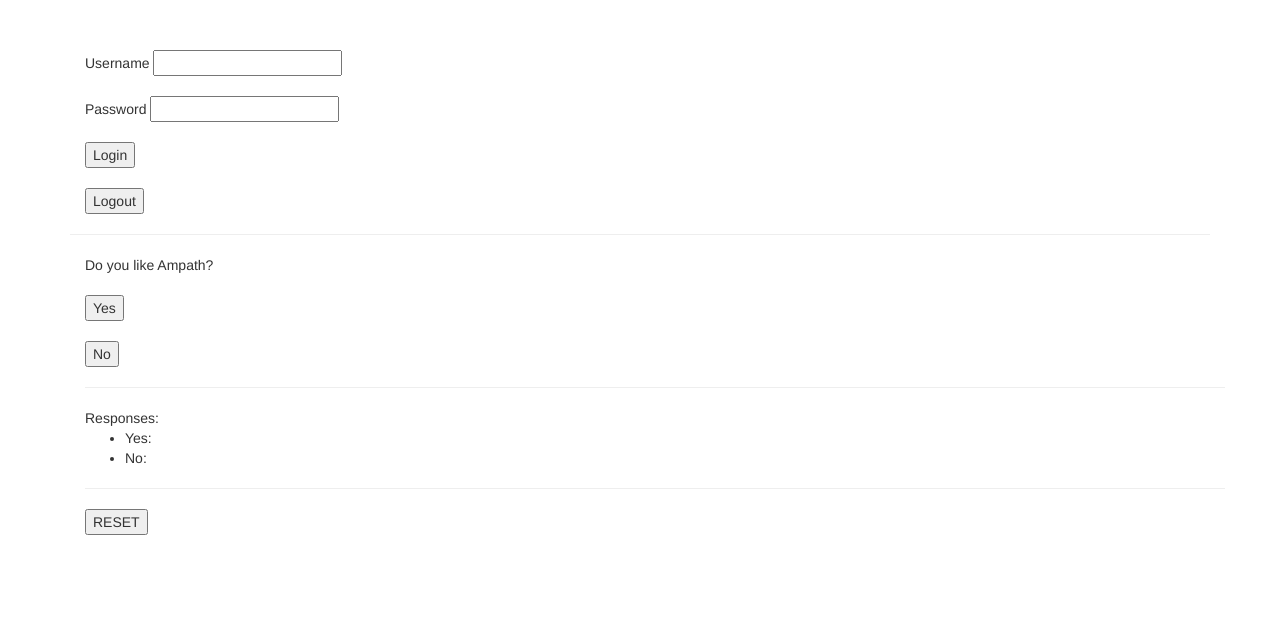
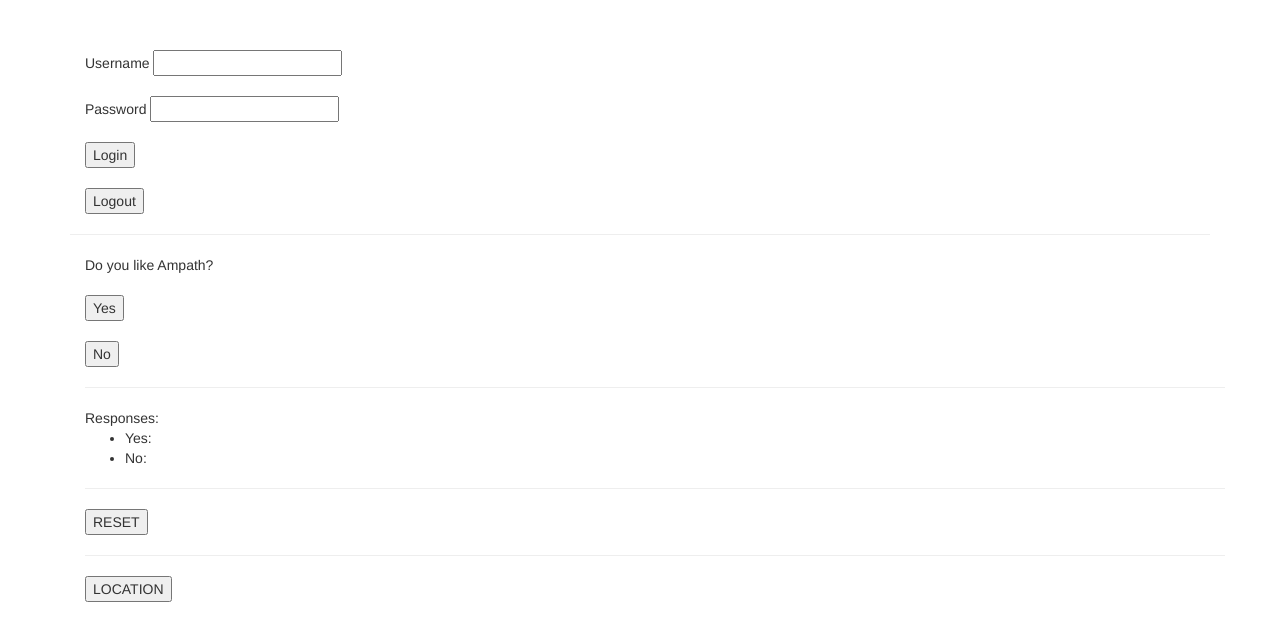
Before and after one commit to jacobmeyerson/full_stack, an Angular app in the folder feedback_application/: page / in a window 1280 px wide. Shown: the top 640 px of the page. Built offline with nearby package versions, Linux system fonts and the light colour scheme.

Commit message:
console logging the locations

```diff
--- a/feedback_application/src/app/login/login.component.html
+++ b/feedback_application/src/app/login/login.component.html
@@ -5,5 +5,3 @@
   <br><br>
   <button (click)="onLogout(username, password)">Logout</button>
 </div>
-
-<!-- *ngIf="!loggedIn" -->
--- a/feedback_application/src/app/response.service.ts
+++ b/feedback_application/src/app/response.service.ts
@@ -31,4 +31,9 @@ export class ResponseService {
           });
     }
 
+    getLocation() {
+        return this.http.get('https://ngx.ampath.or.ke/test-amrs/ws/rest/v1/location?v=default', {
+            headers: this.headers
+          });
+    }
 }
--- a/feedback_application/src/app/survey/survey.component.html
+++ b/feedback_application/src/app/survey/survey.component.html
@@ -12,6 +12,8 @@
   </ul>
   <hr>
   <button (click)="onReset()">RESET</button>
+  <hr>
+  <button (click)="onGetLocation()">LOCATION</button>
 </div>
 
 <!-- *ngIf="loggedIn" -->
--- a/feedback_application/src/app/survey/survey.component.ts
+++ b/feedback_application/src/app/survey/survey.component.ts
@@ -1,16 +1,17 @@
 import { Component, OnInit } from '@angular/core';
 import { ResponseService } from '../response.service';
+import { Http, Response } from '@angular/http';
 
 @Component({
   selector: 'app-survey',
   templateUrl: './survey.component.html',
   styleUrls: ['./survey.component.css']
 })
-export class SurveyComponent implements OnInit {
+export class SurveyComponent {
   yes_responses: Number;
   no_responses: Number;
 
-  constructor(private responseService: ResponseService) {}
+  constructor(private responseService: ResponseService, private http: Http) {}
 
   onYes() {
     this.responseService.storeResponse('yes')
@@ -54,9 +55,15 @@ export class SurveyComponent implements OnInit {
       );
   }
 
-  ngOnInit() {
-    // this.updateResp('yes');
-    // this.updateResp('no');
+
+  onGetLocation() {
+    // const location = this.http.get('https://ngx.ampath.or.ke/test-amrs/ws/rest/v1/location?v=default/');
+
+    this.responseService.getLocation()
+    .subscribe(
+      (response: Response) => {
+        console.log(response.json().results);
+      });
+
   }
-
 }
```
